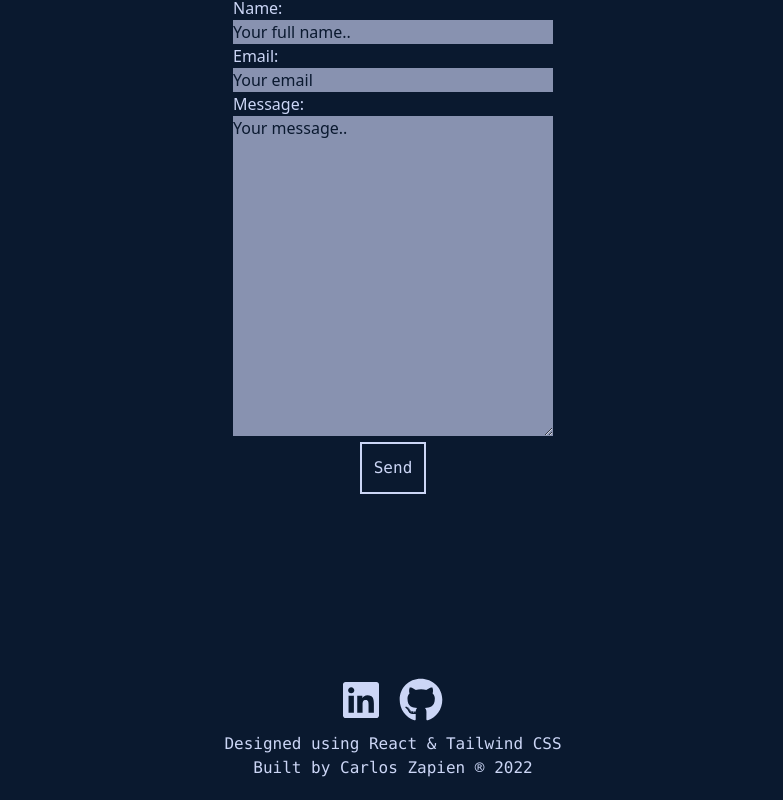
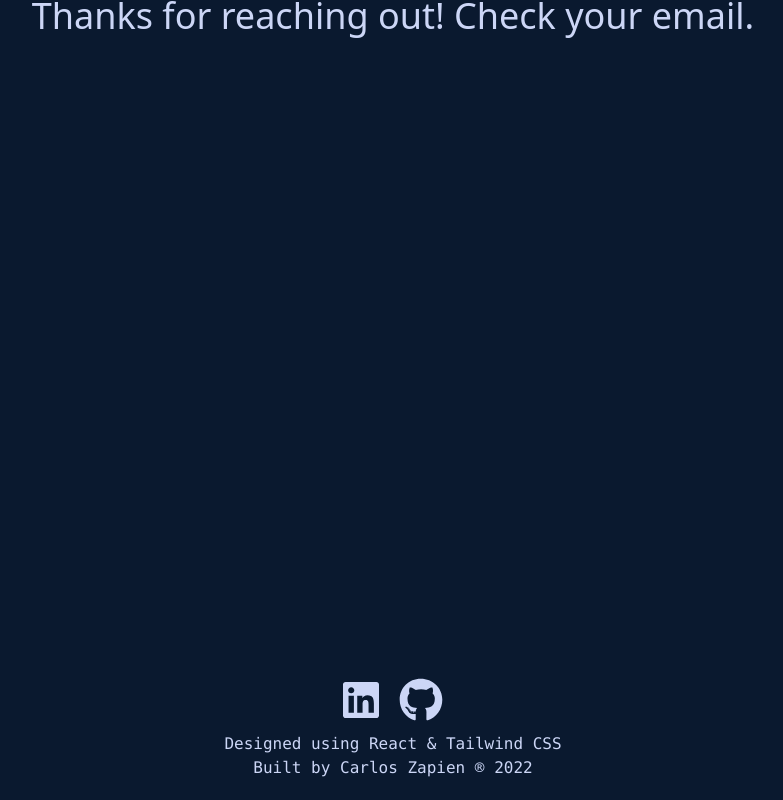
Before and after one commit to cgzapien/carloszapien-portfolio, a React (Create React App) app: page / in a window 1280 px wide. Both pictures are taken after typing "Sample", "name@example.com", "Sample" into the empty fields and a click on the button "Send". Shown: the part 3934-4734 px from the top of the page, without its empty margins (247-1030 px from the left). Built offline with nearby package versions, Linux system fonts and the light colour scheme.

Commit message:
updated styling

```diff
--- a/src/components/Contact.js
+++ b/src/components/Contact.js
@@ -1,4 +1,4 @@
-import React from "react";
+import React, {useState} from "react";
 
 import ContactForm from "./ContactForm";
 
--- a/src/components/ContactForm.js
+++ b/src/components/ContactForm.js
@@ -2,6 +2,7 @@ import React, { useState } from "react";
 import { send } from "@emailjs/browser";
 
 export default function ContactForm(){
+  const [toggleForm, setToggleForm] = useState(true)
   const [toSend, setToSend] = useState({
     from_name: '',
     from_email: "",
@@ -21,17 +22,19 @@ export default function ContactForm(){
     //   .catch((err) => {
     //     console.log('FAILED...', err);
     //   });
-    setToSend({
-      from_name: '',
-      from_email: "",
-      message: '',
-    })
+    // setToSend({
+    //   from_name: '',
+    //   from_email: "",
+    //   message: '',
+    // })
+    setToggleForm(false)
   };
   function handleChange(e){
     setToSend({ ...toSend, [e.target.name]: e.target.value });
   }
   return (
     <div className=" container m-auto flex justify-center p-5">
+      {toggleForm ?
       <form onSubmit={onSubmit} className="" >
         <span>Name:</span><br/>
         <input
@@ -65,10 +68,12 @@ export default function ContactForm(){
             type="submit"
             className=" border-[#ccd6f6] border-2 p-3 hover:text-[#64ffda] hover:border-[#64ffda] font-mono"
           >Send</button>
+        </div>
+      </form>
+      :
+      <h1 className=" text-4xl">Thanks for reaching out! Check your email.</h1>
+      }
+    </div>
 
-        </div>
-
-      </form>
-    </div>
   )
 }
```
